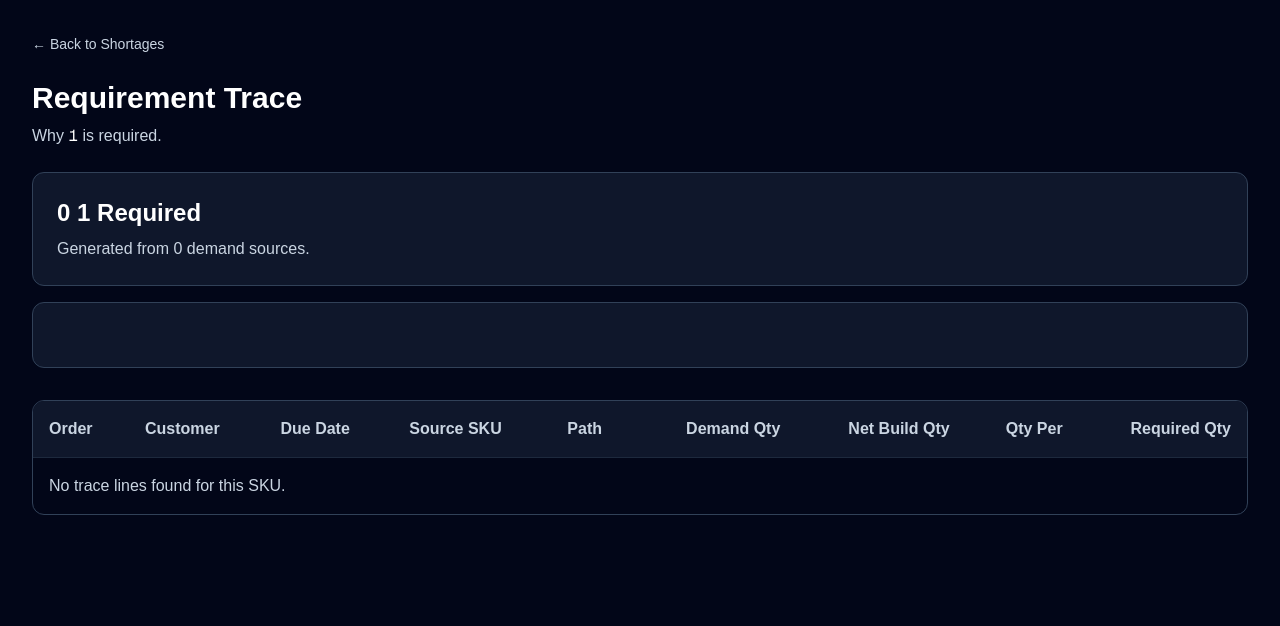
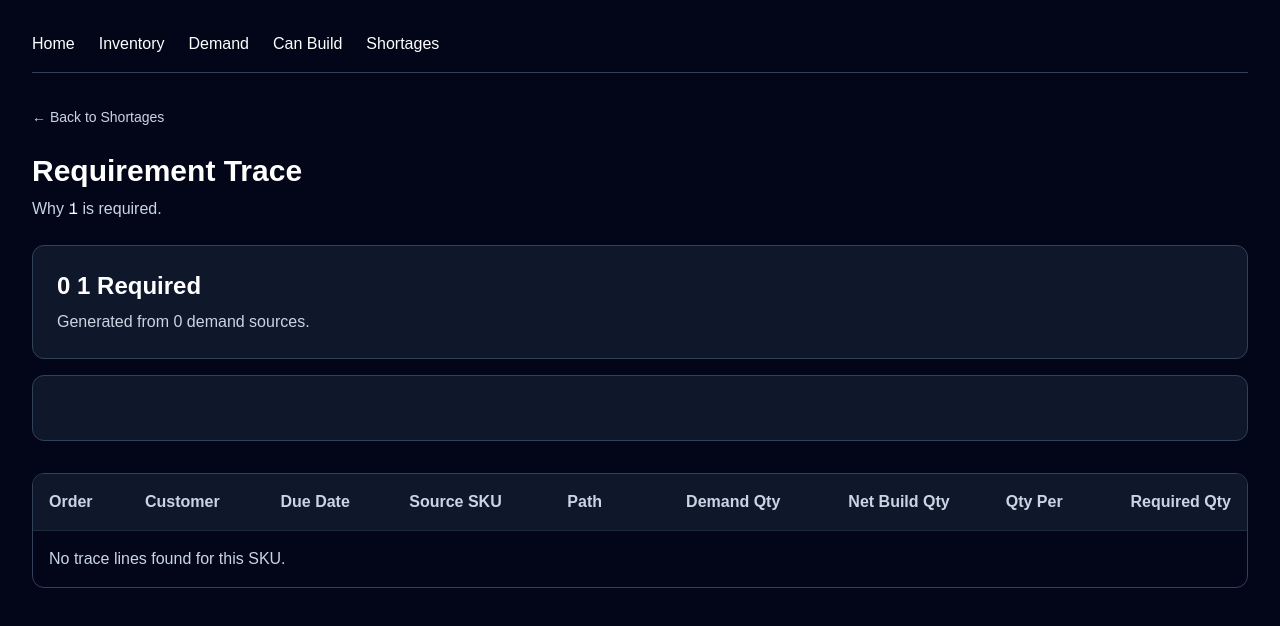
Before and after one commit to JHARRIS1009/mrp, a Next.js app: page /shortages/1 in a window 1280 px wide. Shown: the top 626 px of the page. Built offline with nearby package versions, Linux system fonts and the light colour scheme.

Commit message:
Add shared navigation

```diff
--- a/app/can-build/page.tsx
+++ b/app/can-build/page.tsx
@@ -1,10 +1,11 @@
 import { calculateCanBuild } from "@/lib/can-build";
+import NavBar from "@/components/NavBar";
 
 export default async function CanBuildPage() {
   const results = await calculateCanBuild();
 
   return (
-    <main className="min-h-screen bg-slate-950 p-8 text-white">
+    <section>
       <h1 className="text-3xl font-bold">Can Build</h1>
       <p className="mt-2 text-slate-300">
         Estimated buildable inventory based on physical on-hand components.
@@ -38,6 +39,6 @@ export default async function CanBuildPage() {
           </tbody>
         </table>
       </div>
-    </main>
+    </section>
   );
 }
--- a/app/demand/page.tsx
+++ b/app/demand/page.tsx
@@ -1,10 +1,11 @@
 import { getDemandItems } from "@/lib/demand-data";
+import NavBar from "@/components/NavBar";
 
 export default async function DemandPage() {
   const demandItems = await getDemandItems();
 
   return (
-    <main className="min-h-screen bg-slate-950 p-8 text-white">
+    <section>
       <h1 className="text-3xl font-bold">Demand</h1>
       <p className="mt-2 text-slate-300">
         Open demand that drives the MRP shortage calculation.
@@ -35,6 +36,6 @@ export default async function DemandPage() {
           </tbody>
         </table>
       </div>
-    </main>
+    </section>
   );
 }
--- a/app/inventory/page.tsx
+++ b/app/inventory/page.tsx
@@ -1,10 +1,11 @@
 import { getInventoryItems } from "@/lib/inventory-data";
+import NavBar from "@/components/NavBar";
 
 export default async function InventoryPage() {
     const inventoryItems = await getInventoryItems();
 
     return (
-        <main className="min-h-screen bg-slate-950 p-8 text-white">
+        <section>
             <h1 className="text-3xl font-bold">Inventory</h1>
             <p className="mt-2 text-slate-300">
                 Physical inventory, incoming inventory, and allocated inventory.
@@ -40,6 +41,6 @@ export default async function InventoryPage() {
                     </tbody>
                 </table>
             </div>
-        </main>
+        </section>
     );
 }
--- a/app/layout.tsx
+++ b/app/layout.tsx
@@ -1,6 +1,7 @@
 import type { Metadata } from "next";
 import { Geist, Geist_Mono } from "next/font/google";
 import "./globals.css";
+import NavBar from "@/components/NavBar";
 
 const geistSans = Geist({
   variable: "--font-geist-sans",
@@ -27,7 +28,13 @@ export default function RootLayout({
       lang="en"
       className={`${geistSans.variable} ${geistMono.variable} h-full antialiased`}
     >
-      <body className="min-h-full flex flex-col">{children}</body>
+      <body>
+        <main className="min-h-screen bg-slate-950 p-8 text-white">
+          <NavBar/>
+          {children}
+        </main>
+      </body>
+
     </html>
   );
 }
--- a/app/shortages/[sku]/page.tsx
+++ b/app/shortages/[sku]/page.tsx
@@ -1,5 +1,6 @@
 import Link from "next/link";
 import { calculateShortageTrace } from "@/lib/mrp";
+import NavBar from "@/components/NavBar";
 
 export default async function ShortageDetailPage({
   params,
@@ -47,7 +48,7 @@ export default async function ShortageDetailPage({
   const demandSourceCount = traces.length;
 
   return (
-    <main className="min-h-screen bg-slate-950 p-8 text-white">
+    <section>
       <Link href="/shortages" className="text-sm text-slate-300 hover:text-white">
         ← Back to Shortages
       </Link>
@@ -139,6 +140,6 @@ export default async function ShortageDetailPage({
           </tbody>
         </table>
       </div>
-    </main>
+    </section>
   );
 }
--- a/app/shortages/page.tsx
+++ b/app/shortages/page.tsx
@@ -1,11 +1,12 @@
 import { calculateShortages } from "@/lib/mrp";
 import Link from "next/link";
+import NavBar from "@/components/NavBar";
 
 export default async function ShortagesPage() {
   const shortages = await calculateShortages();
 
   return (
-    <main className="min-h-screen bg-slate-950 p-8 text-white">
+    <section>
       <h1 className="text-3xl font-bold">Shortages</h1>
       <p className="mt-2 text-slate-300">
         Component shortages based on demand, BOM, and physical inventory.
@@ -42,6 +43,6 @@ export default async function ShortagesPage() {
           </tbody>
         </table>
       </div>
-    </main>
+    </section>
   );
 }
--- /dev/null
+++ b/components/NavBar.tsx
@@ -0,0 +1,13 @@
+import Link from "next/link";
+
+export default function NavBar() {
+  return (
+    <nav className="mb-8 flex gap-6 border-b border-slate-700 pb-4">
+      <Link href="/">Home</Link>
+      <Link href="/inventory">Inventory</Link>
+      <Link href="/demand">Demand</Link>
+      <Link href="/can-build">Can Build</Link>
+      <Link href="/shortages">Shortages</Link>
+    </nav>
+  );
+}
```
